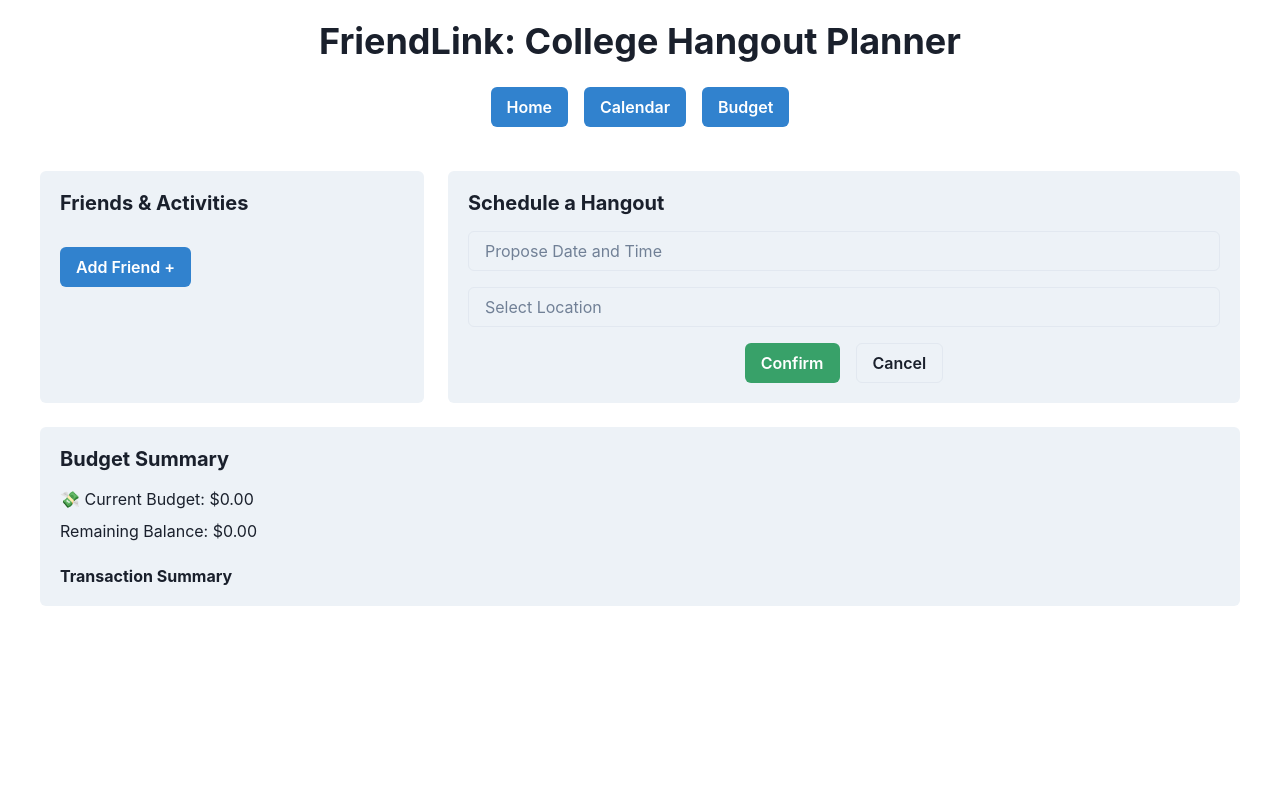
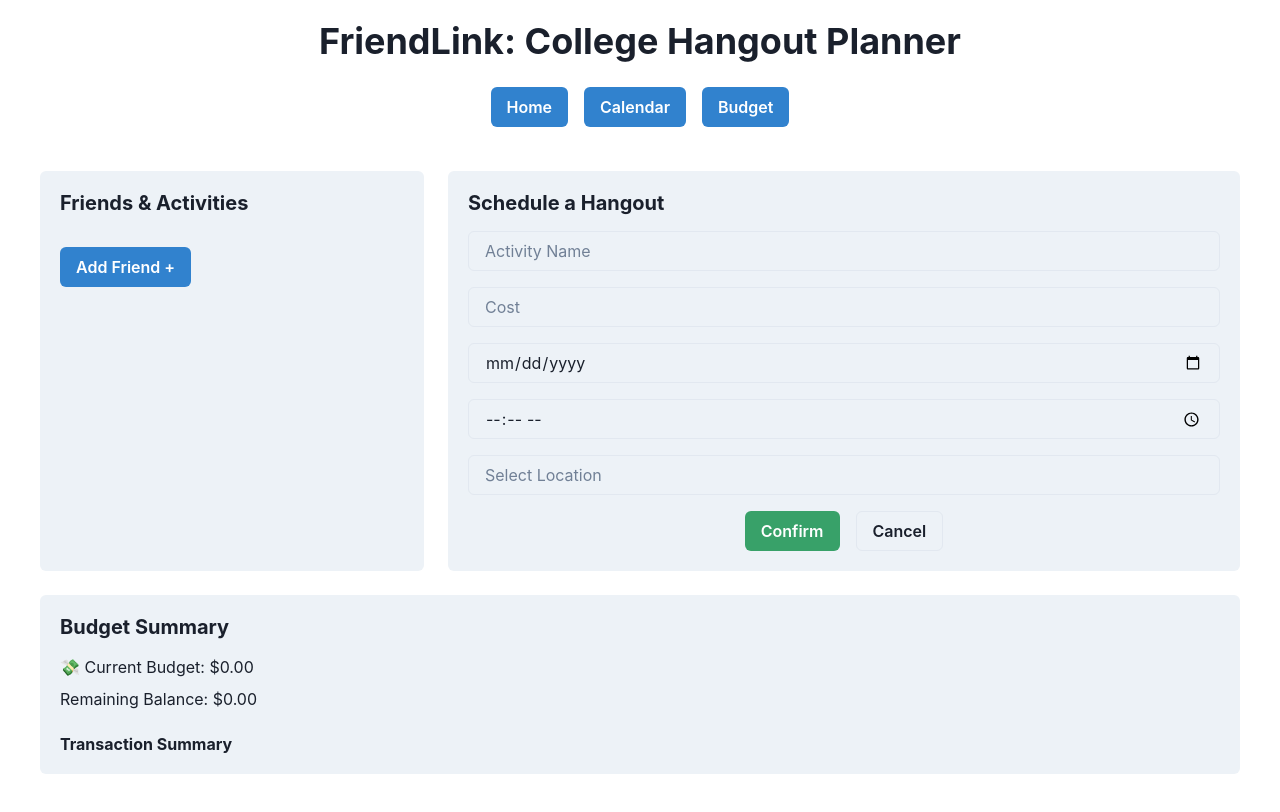
Before and after one commit to khanuzma9322/FriendLink, a React (Create React App) app: page / in a window 1280 px wide. Built offline with nearby package versions, Linux system fonts and the light colour scheme.

Commit message:
Set up scheduled appointments to show up on calendar

```diff
--- a/src/App.js
+++ b/src/App.js
@@ -1,4 +1,3 @@
-// App.js
 import React, { useState } from 'react';
 import { BrowserRouter as Router, Routes, Route, Link } from 'react-router-dom';
 import { Box, Heading, Button } from '@chakra-ui/react';
@@ -10,6 +9,7 @@ function App() {
   const [budget, setBudget] = useState(0); // Total budget
   const [remaining, setRemaining] = useState(0); // Remaining balance
   const [transactions, setTransactions] = useState([]); // Record of all transactions
+  const [events, setEvents] = useState([]); // Calendar events
 
   // Function to add money to the budget
   const addBudget = (amount) => {
@@ -36,6 +36,25 @@ function App() {
     }
   };
 
+  // Function to handle adding an event and updating the budget
+  const addEventAndActivity = (activityName, cost, date, time, location) => {
+    if (cost <= remaining) {
+      addActivity(activityName, cost);
+
+      // Create a new event for the calendar
+      const startDateTime = new Date(`${date}T${time}`);
+      const newEvent = {
+        title: `${activityName} at ${location}`,
+        start: startDateTime,
+        end: new Date(startDateTime.getTime() + 2 * 60 * 60 * 1000), // Example: event lasts 2 hours
+      };
+
+      setEvents([...events, newEvent]);
+    } else {
+      alert('Not enough budget for this activity.');
+    }
+  };
+
   return (
     <Router>
       <Box p={5}>
@@ -49,8 +68,18 @@ function App() {
 
         {/* Routes */}
         <Routes>
-          <Route path="/" element={<MainPage budget={budget} remaining={remaining} transactions={transactions} />} />
-          <Route path="/calendar" element={<CalendarPage />} />
+          <Route
+            path="/"
+            element={
+              <MainPage
+                addEventAndActivity={addEventAndActivity}
+                budget={budget}
+                remaining={remaining}
+                transactions={transactions}
+              />
+            }
+          />
+          <Route path="/calendar" element={<CalendarPage events={events}  setEvents={setEvents} />} />
           <Route
             path="/budget"
             element={
--- a/src/components/CalendarPage.js
+++ b/src/components/CalendarPage.js
@@ -6,55 +6,33 @@ import 'react-big-calendar/lib/css/react-big-calendar.css';
 
 const localizer = momentLocalizer(moment);
 
-function CalendarPage() {
-  const [events, setEvents] = useState([
-    {
-      title: "John's Availability",
-      start: new Date(2024, 8, 30, 10, 0),
-      end: new Date(2024, 8, 30, 14, 0),
-    },
-    {
-      title: "Sarah's Availability",
-      start: new Date(2024, 8, 30, 12, 0),
-      end: new Date(2024, 8, 30, 16, 0),
-    },
-    {
-      title: "Your Availability",
-      start: new Date(2024, 8, 30, 9, 0),
-      end: new Date(2024, 8, 30, 12, 0),
-    },
-  ]);
-
+function CalendarPage({ events, setEvents }) {
   const [overlappingTimes, setOverlappingTimes] = useState([]);
 
   // Function to find overlapping times
   const findOverlappingTimes = (events) => {
     let overlap = [];
-    // Sort by start time
     const sortedEvents = [...events].sort((a, b) => a.start - b.start);
 
-    // Check for overlapping periods
     for (let i = 0; i < sortedEvents.length - 1; i++) {
       const currentEvent = sortedEvents[i];
       const nextEvent = sortedEvents[i + 1];
 
-      // If overlapping, calculate the overlap
       if (currentEvent.end > nextEvent.start) {
         const overlapStart = nextEvent.start;
-        const overlapEnd = currentEvent.end < nextEvent.end ? currentEvent.end : nextEvent.end;
+        const overlapEnd =
+          currentEvent.end < nextEvent.end ? currentEvent.end : nextEvent.end;
         overlap.push({ start: overlapStart, end: overlapEnd });
       }
     }
     return overlap;
   };
 
-  // Update overlapping times whenever events change
   useEffect(() => {
     const overlaps = findOverlappingTimes(events);
     setOverlappingTimes(overlaps);
   }, [events]);
 
-  // Handle adding a new event
   const handleSelectSlot = ({ start, end }) => {
     const title = window.prompt('Choose a title for this hangout slot');
     if (title) {
@@ -66,18 +44,16 @@ function CalendarPage() {
     <Box p={5}>
       <Heading textAlign="center" mb={6}>Calendar</Heading>
       <VStack spacing={4}>
-        {/* Calendar Component */}
         <Calendar
           selectable
           localizer={localizer}
           events={events}
           defaultView="week"
-          defaultDate={new Date(2024, 8, 30)}
+          defaultDate={new Date()}
           style={{ height: 500, width: '100%' }}
           onSelectSlot={handleSelectSlot}
         />
 
-        {/* Display Overlapping Times */}
         <Box mt={4}>
           <Heading size="md">Overlapping Availability</Heading>
           {overlappingTimes.length > 0 ? (
--- a/src/components/MainPage.js
+++ b/src/components/MainPage.js
@@ -1,8 +1,26 @@
-// MainPage.js
-import React from 'react';
+import React, { useState } from 'react';
 import { Box, Grid, GridItem, Heading, VStack, HStack, Text, Button, Input } from '@chakra-ui/react';
 
-function MainPage({ budget, remaining, transactions }) {
+function MainPage({ addEventAndActivity, budget, remaining, transactions }) {
+  const [activityName, setActivityName] = useState('');
+  const [cost, setCost] = useState('');
+  const [date, setDate] = useState('');
+  const [time, setTime] = useState('');
+  const [location, setLocation] = useState('');
+
+  const handleAddEvent = () => {
+    if (activityName && cost && date && time && location) {
+      addEventAndActivity(activityName, parseFloat(cost), date, time, location);
+      setActivityName('');
+      setCost('');
+      setDate('');
+      setTime('');
+      setLocation('');
+    } else {
+      alert('Please fill out all fields.');
+    }
+  };
+
   return (
     <Box p={5}>
       <Grid templateColumns="repeat(3, 1fr)" gap={6}>
@@ -16,11 +34,37 @@ function MainPage({ budget, remaining, transactions }) {
         <GridItem colSpan={2} bg="gray.100" p={5} borderRadius="md">
           <Heading size="md" mb={4}>Schedule a Hangout</Heading>
           <VStack spacing={4}>
-            <Input placeholder="Propose Date and Time"/>
-            <Input placeholder="Select Location"/>
+            <Input
+              placeholder="Activity Name"
+              value={activityName}
+              onChange={(e) => setActivityName(e.target.value)}
+            />
+            <Input
+              placeholder="Cost"
+              value={cost}
+              onChange={(e) => setCost(e.target.value)}
+              type="number"
+            />
+            <Input
+              placeholder="Propose Date (YYYY-MM-DD)"
+              value={date}
+              onChange={(e) => setDate(e.target.value)}
+              type="date"
+            />
+            <Input
+              placeholder="Propose Time (HH:MM)"
+              value={time}
+              onChange={(e) => setTime(e.target.value)}
+              type="time"
+            />
+            <Input
+              placeholder="Select Location"
+              value={location}
+              onChange={(e) => setLocation(e.target.value)}
+            />
             <HStack spacing={4}>
-              <Button colorScheme="green">Confirm</Button>
-              <Button variant="outline">Cancel</Button>
+              <Button colorScheme="green" onClick={handleAddEvent}>Confirm</Button>
+              <Button variant="outline" onClick={() => {setActivityName(''); setCost(''); setDate(''); setTime(''); setLocation('')}}>Cancel</Button>
             </HStack>
           </VStack>
         </GridItem>
```
